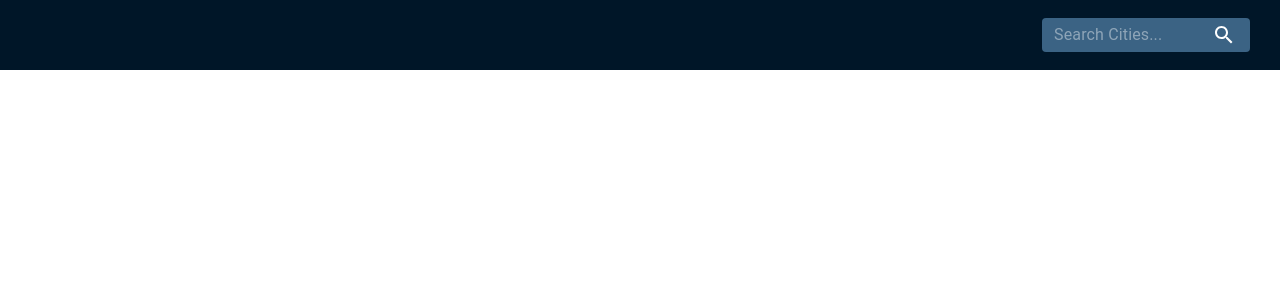
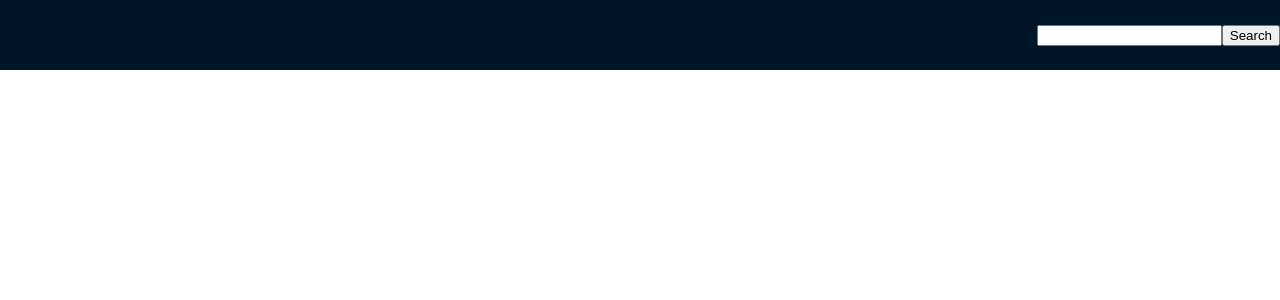
Before and after one commit to arisa-hirata/weather-app, a React (Create React App) app: page / in a window 1280 px wide. Shown: the top 300 px of the page. Built offline with nearby package versions, Linux system fonts and the light colour scheme.

Commit message:
01-get weather api data

```diff
--- a/package.json
+++ b/package.json
@@ -8,6 +8,7 @@
     "@testing-library/jest-dom": "^5.11.4",
     "@testing-library/react": "^11.1.0",
     "@testing-library/user-event": "^12.1.10",
+    "axios": "^0.21.1",
     "react": "^17.0.1",
     "react-dom": "^17.0.1",
     "react-scripts": "4.0.1",
--- a/src/components/SearchField.jsx
+++ b/src/components/SearchField.jsx
@@ -1,9 +1,14 @@
-import React from 'react';
+import React, {useState} from 'react';
 import { makeStyles } from '@material-ui/core/styles';
 import Paper from '@material-ui/core/Paper';
 import InputBase from '@material-ui/core/InputBase';
 import IconButton from '@material-ui/core/IconButton';
 import SearchIcon from '@material-ui/icons/Search';
+// import { WeatherContext } from './WeatherContext';
+import axios from "axios";
+
+
+const API_KEY = 'e1ec43e71a98cc14a4799aabd7b70c27';
 
 const useStyles = makeStyles((theme) => ({
     root: {
@@ -27,10 +32,42 @@ const useStyles = makeStyles((theme) => ({
 
 const SearchField = () => {
     const classes = useStyles();
+    const [name, setName] = useState('');
+    // const [city, setCity] = useContext(WeatherContext);
+    const [city, setCity] = useState('');
+    const [weatherData, setWeatherData] = useState([]);
+
+
+    const getWeather = async () => {
+        const arr = [];
+
+        try {
+            const weatherUrl = `http://api.openweathermap.org/data/2.5/weather?q=${city}&appid=${API_KEY}`;
+            const weatherRes = await axios.get(weatherUrl);
+
+            console.log('weatherRes: ', weatherRes);
+            console.log(arr.push(weatherRes.data.weather))
+            arr.push(weatherRes.data.weather);
+            setWeatherData(arr);
+
+        } catch (e) {
+            console.log(e);
+        }
+    }
+
+    const handleSearchChange = e => {
+        setCity(e.target.value);
+    }
+
+    const handleSearch = e => {
+        e.preventDefault();
+        getWeather();
+    }
+
     return (
         <div>
-            <form >
-                <Paper
+            <form onSubmit={handleSearch}>
+                {/*<Paper
                     elevation={0}
                     component="form"
                     className={classes.root}
@@ -38,15 +75,21 @@ const SearchField = () => {
                     <InputBase
                         className={classes.input}
                         placeholder="Search Cities..."
+                        value={city}
+                        onChange={handleSearchChange}
                     />
                     <IconButton
                         type="submit"
                         className={classes.iconButton}
                         aria-label="search"
-                    >
+                        onClick={handleSearch}
+                >
                         <SearchIcon style={{ color: 'white' }}/>
                     </IconButton>
-                </Paper>
+
+                </Paper>*/}
+                <input type="text" name="name" value={city} onChange={handleSearchChange}/>
+                <button>Search</button>
             </form>
         </div>
     );
```
Also changed, not shown: 2 other files (tests, documents, lock files or other folders).
